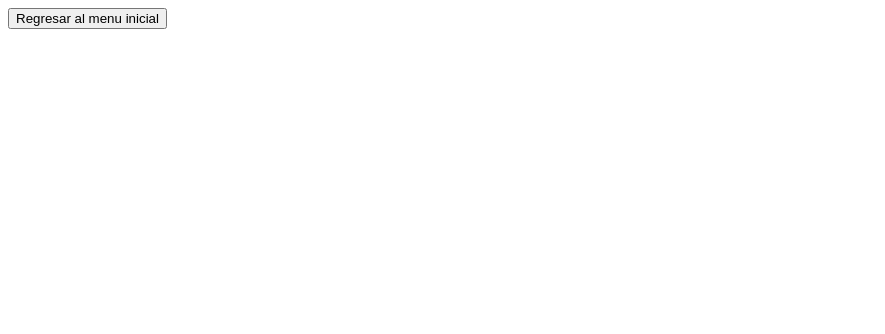
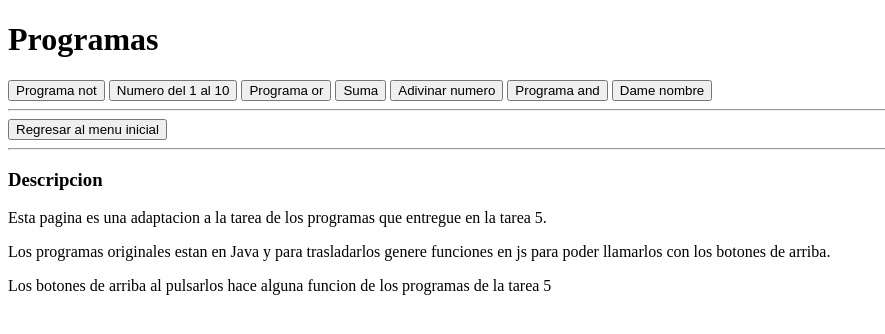
Before and after one commit to Erickson117/Pweb2_Proyectofinal, a plain HTML site: page programas_T5.html in a window 1280 px wide. Shown: the whole page, without its empty margins (0-885 px from the left). Drawn offline with Linux system fonts and the light colour scheme.

Commit message:
Descripciones del funcionamiento de las paginas y adaptacion de los programas de la tarea 5

```diff
--- a/estilos.css
+++ b/estilos.css
@@ -4,7 +4,7 @@ div.divBotones{
     width: 350px;
     background-color: red;
     height: 50px;
-    background-color: #9e9e9e !important;
+    background-color: #E3F2FD;
     margin-left: 620px;
 }
 
@@ -19,7 +19,7 @@ div.principal{
     width: 1850px;
     height: 800px;
     margin-left: 10px;
-
+    background-color: #E3F2FD;
 }
 
 h1#titulo{
--- a/programas_T5.html
+++ b/programas_T5.html
@@ -5,8 +5,25 @@
     <title></title>
   </head>
   <body>
-    <link rel="stylesheet" href="programas_T5.js">
+    <h1>Programas</h1>
+    <script src="programas_T5.js"></script>
+    <section>
+      <button onclick="not()">Programa not</button>
+      <button onclick="numeroDelUnoAlDiez()">Numero del 1 al 10</button>
+      <button onclick="or()">Programa or</button>
+      <button onclick="Suma()">Suma</button>
+      <button onclick="adivinaNumero()">Adivinar numero</button>
+      <button onclick="and()">Programa and</button>
+      <button onclick="dameNombre()">Dame nombre</button>
+    </section>
+    <hr>
+    <a href="index.html"><button type="button" name="button" >Regresar al menu inicial</button></a>
+    <hr>
+    <h3>Descripcion</h3>
+    <p>Esta pagina es una adaptacion a la tarea de los programas que entregue en la tarea 5.</p>
+    <p>Los programas originales estan en Java y para trasladarlos genere funciones en js para poder llamarlos
+    con los botones de arriba.</p>
+    <p>Los botones de arriba al pulsarlos hace alguna funcion de los programas de la tarea 5</p>
 
-    <a href="index.html"><button type="button" name="button" >Regresar al menu inicial</button></a>
   </body>
 </html>
--- a/programas_T5.js
+++ b/programas_T5.js
@@ -0,0 +1,95 @@
+
+//Primer programa not
+//alert("cuack");
+function not(){
+   let boleano = true;
+   let num;
+   num = parseInt(prompt("¿Cero es mator a uno? \n 1 --> si \n 0 --> no"));
+   if (num == 1) {
+     boleano = !boleano;
+   }else if (num == 0) {
+
+   }else if ((num != 0) && (num != 1)) {
+     alert("Solo se puede elegir 1 o 0");
+     boleano = !boleano;
+   }
+
+   if (boleano == true) {
+     alert("Tu respuesta es correcta");
+   }else {
+     alert("tu respuesta es incorrecta");
+   }
+}
+
+//Programa 2
+function numeroDelUnoAlDiez(){
+    let num;
+    num = parseInt(prompt("Digite un numero del uno al diez"));
+    if ((num >= 1) && (num <= 10)) {
+      alert("El numero "+num+" es un numero del 1 al 10");
+    }else {
+      alert("El numero "+num+" no es un numero del 1 al 10");
+    }
+}
+//Programa 3
+
+function or(){
+    let num;
+    num = parseInt(prompt("Digite un numero"));
+    if ((num == 0) || (num == 9)) {
+      alert("El numero "+num+" es 0 o 9");
+    }else {
+      alert("El numero "+num+" no es ni 0 ni 9");
+    }
+}
+
+function Suma(){
+    let num1;
+    let num2;
+    let suma;
+    alert("Suma de numeros");
+    num1 = parseInt(prompt("Digite su primer numero"));
+    num2 = parseInt(prompt("Digite su segundo numero"));
+    suma = num1 + num2;
+    alert("El resultado es: "+suma);
+}
+
+function adivinaNumero(){
+    let num;
+    let num_intentos = 0;
+    let aleatorio = parseInt(Math.random()*100);
+    alert("Adivine el numero");
+    do {
+       num = parseInt(prompt("Digite un numero: "));
+       if (aleatorio > num) {
+          alert("Digite un numero mayor");
+       }else {
+          alert("Digite un numero menor");
+       }
+       num_intentos++;
+    }while (num != aleatorio);
+    alert("felicidades !!! \n adivinaste el numero "+num+" en "+num_intentos+" intentos");
+
+}
+
+function and(){
+    let num = parseInt(prompt("Digite un numero"));
+    if ((num >= 0) && (num <= 9)) {
+        alert("El numero "+num+" es mayor o igual a 0 y menor o igual a 9")
+    }else {
+      alert("El numero "+num+" es menor a 0 o mayor a 9");
+    }
+
+}
+
+function dameNombre(){
+    nombre = prompt("¿Cual es tu nombre?");
+    alert("Tu nombre es "+ nombre);
+}
+//not();
+//numeroDelUnoAlDiez();
+//or();
+//Suma();
+//adivinaNumero();
+//and();
+//dameNombre();
```
Also changed, not shown: index.html (+4 -3 lines), index_T1.html (+6 -0 lines), index_T3.html (+4 -1 lines), index_T6.html (+6 -3 lines), index_T7.html (+5 -0 lines).
